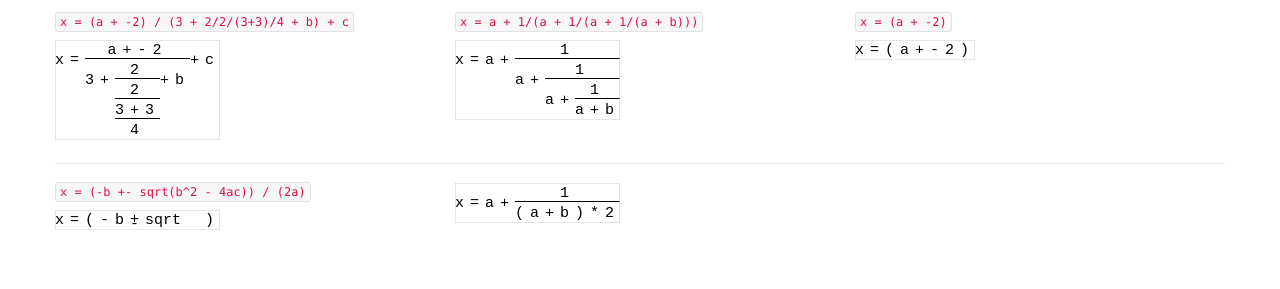
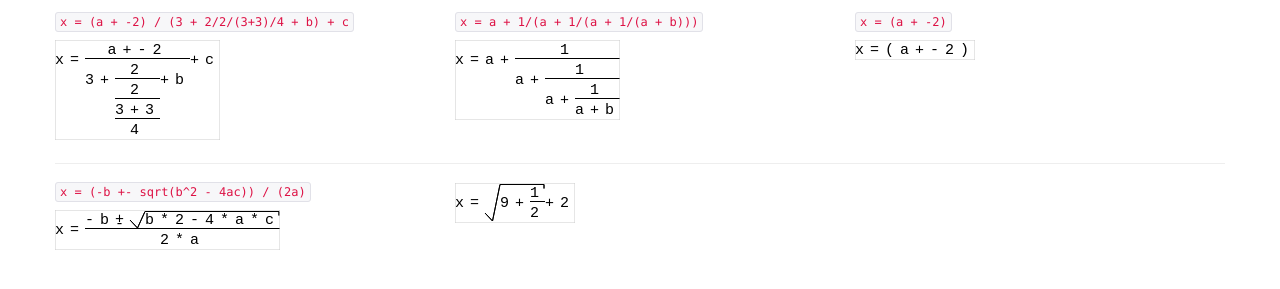
Before and after one commit to alaingilbert/math5, a plain HTML site: page index.html in a window 1280 px wide. Shown: the part 131-420 px from the top of the page. Drawn offline with Linux system fonts and the light colour scheme.

Commit message:
hacked sqrt

```diff
--- a/index.html
+++ b/index.html
@@ -57,10 +57,10 @@
 <div class="row">
    <div class="span4">
       <p><code>x = (-b +- sqrt(b^2 - 4ac)) / (2a)</code></p>
-      <div class="math">x = (-b +- sqrt(b^2 - 4ac)) / (2a)</div>
+      <div class="math">x = (-b +- sqrt(b*2 - 4*a*c)) / (2*a)</div>
    </div>
    <div class="span4">
-      <div class="math">x = a + 1/(a+b)*2</div>
+      <div class="math">x = sqrt(9 + 1/2) + 2</div>
    </div>
 </div>
 
--- a/math5.js
+++ b/math5.js
@@ -29,7 +29,12 @@ var Math5 = {};
 Math5.Lexer = function (text) {
    this.text = text;
    this.tokens = this.getTokens(this.text);
-   console.log('Tokens', this.tokens);
+   if (true) {
+      console.log('Tokens:');
+      for (var i=0; i<this.tokens.length; i++) {
+         console.log(this.tokens[i].type, this.tokens[i].value);
+      }
+   }
    this.idx = 0;
 };
 
@@ -42,7 +47,15 @@ Math5.Lexer.prototype.getTokens = function (text) {
    var token;
    var tokens = [];
    while (token = rgx.exec(text)) {
-      tokens.push(token[1]);
+      var obj = { value: token[1] };
+      if (!isNaN(token[1])) {
+         obj.type = 'Number';
+      } else if ('+-*/()^%=;,'.indexOf(token[1]) >= 0) {
+         obj.type = 'Operator';
+      } else {
+         obj.type = 'Identifier';
+      }
+      tokens.push(obj);
    }
    return tokens;
 };
@@ -51,13 +64,13 @@ Math5.Lexer.prototype.getTokens = function (text) {
 /**
  *
  */
-Math5.Lexer.prototype.peek = function () { return this.tokens[this.idx]; };
+Math5.Lexer.prototype.peek = function () { return this.tokens[this.idx] || {}; };
 
 
 /**
  *
  */
-Math5.Lexer.prototype.next = function () { return this.tokens[this.idx++]; };
+Math5.Lexer.prototype.next = function () { return this.tokens[this.idx++] || {}; };
 
 
 /**
@@ -210,6 +223,19 @@ Math5.drawTree = function (tree, x, y, p) {
       }
 
 
+   } else if (tree.hasOwnProperty('FunctionCall')) {
+      this.c.beginPath();
+      this.c.moveTo(x, y + (tree.height - 1) * this.lineHeight);
+      this.c.lineTo(x + this.fontSize/2, y + (tree.height - 1) * this.lineHeight + this.lineHeight/2 - 2);
+      this.c.lineTo(x + this.fontSize, y - this.lineHeight/2 +1.5);
+      this.c.lineTo(x + this.fontSize + tree.FunctionCall.args[0].width*this.fontSize-1, y - this.lineHeight/2 + 1.5);
+      this.c.lineTo(x + this.fontSize + tree.FunctionCall.args[0].width*this.fontSize-1, y - this.lineHeight/2 + 5.5);
+      this.c.stroke();
+
+      x += (1) * this.fontSize;
+      this.drawTree(tree.FunctionCall.args[0], x, y);
+
+
    } else {
       console.log('ERR', tree);
    }
@@ -235,7 +261,7 @@ Math5.parseAssignment = function () {
    expr = this.parseAdditive();
    if (expr) {
       token = this.lexer.peek();
-      if (token == '=') {
+      if (token.value == '=') {
          this.lexer.next();
          right = this.parseAssignment();
          width = expr.width + right.width + 1;
@@ -254,12 +280,12 @@ Math5.parseAdditive = function () {
    var token, left, right, width, height;
    left = this.parseMultiplicative();
    token = this.lexer.peek();
-   if (token == '+' || token == '-' || token == '+-') {
+   if (token.value == '+' || token.value == '-' || token.value == '+-') {
       token = this.lexer.next();
       right = this.parseAdditive();
       width = left.width + right.width + 1;
       height = Math.max(left.height, right.height);
-      return { Binary: { operator: token, left: left, right: right }, width: width, height: height };
+      return { Binary: { operator: token.value, left: left, right: right }, width: width, height: height };
    }
    return left;
 };
@@ -272,13 +298,13 @@ Math5.parseMultiplicative = function (p) {
    var token, left, right;
    left = this.parseUnary(p);
    token = this.lexer.peek();
-   if (token == '*' || token == '/') {
-      if (token != '/' && left.hasOwnProperty('Expression') && p) {
+   if (token.value == '*' || token.value == '/') {
+      if (token.value != '/' && left.hasOwnProperty('Expression') && p) {
          left.useless = false;
          left.width += 2;
       }
       token = this.lexer.next();
-      if (token == '/') {
+      if (token.value == '/') {
          if (left.hasOwnProperty('Expression') && !left.useless) {
             left.useless = true;
             left.width -= 2;
@@ -288,14 +314,14 @@ Math5.parseMultiplicative = function (p) {
          right = this.parseMultiplicative();
       }
       var width, height;
-      if (token == '*') {
+      if (token.value == '*') {
          width = left.width + right.width + 1;
          height = Math.max(left.height, right.height);
       } else {
          width = Math.max(left.width, right.width);
          height = Math.max(left.height, right.height) + 1;
       }
-      return { Binary: { operator: token, left: left, right: right }, width: width, height: height };
+      return { Binary: { operator: token.value, left: left, right: right }, width: width, height: height };
    }
    return left;
 };
@@ -307,10 +333,10 @@ Math5.parseMultiplicative = function (p) {
 Math5.parseUnary = function (p) {
    var token, expr;
    token = this.lexer.peek();
-   if (token == '-' || token == '+') {
+   if (token.value == '-' || token.value == '+') {
       token = this.lexer.next();
       expr = this.parseUnary();
-      return { Unary: { operator: token, expression: expr }, width: expr.width + 1, height: expr.height };
+      return { Unary: { operator: token.value, expression: expr }, width: expr.width + 1, height: expr.height };
    }
    return this.parsePrimary(p);
 };
@@ -322,20 +348,80 @@ Math5.parseUnary = function (p) {
 Math5.parsePrimary = function (p) {
    var token, expr;
    token = this.lexer.peek();
-   if (!isNaN(parseInt(token))) {
+
+   if (token.type == 'Identifier') {
+      token = this.lexer.next();
+      if (this.lexer.peek().value == '(') {
+         return this.parseFunctionCall(token.value);
+      } else {
+         return { Identifier: token.value, width: token.value.length, height: 1 };
+      }
+   }
+
+   if (token.type == 'Number') {
       this.lexer.next();
-      return { Number: token, width: token.length, height: 1 };
-   } else if (typeof token == 'string') {
+      return { Number: token.value, width: token.value.length, height: 1 };
+   }
+
+   if (token.value == '(') {
       this.lexer.next();
-      if (token == '(') {
-         expr = this.parseAssignment();
-         token = this.lexer.next();
-         if (token != ')') { console.log('ERROR'); }
-         return { Expression: expr, width: expr.width + (p ? 0 : 2), height: expr.height, useless: (p ? true : false) };
-      }
-      return { Identifier: token, width: token.length, height: 1 };
+      expr = this.parseAssignment();
+      token = this.lexer.next();
+      if (token.value != ')') { console.log('ERROR'); }
+      return { Expression: expr, width: expr.width + (p ? 0 : 2), height: expr.height, useless: (p ? true : false) };
    }
    return { Weird: token };
+};
+
+
+/**
+ *
+ */
+Math5.parseArgumentList = function () {
+   var token, expr, args = [];
+
+   while (true) {
+      expr = this.parseAssignment();
+      if (typeof expr === 'undefined') { break; }
+      args.push(expr);
+      token = this.lexer.peek();
+      if (token.value != ',') { break; }
+      this.lexer.next();
+   }
+   return args;
+};
+
+
+/**
+ *
+ */
+Math5.parseFunctionCall = function (name) {
+   var token, args = [], width, height;
+
+   token = this.lexer.next();
+   if (token.value != '(') { console.log('ERROR1'); }
+
+   token = this.lexer.peek();
+   if (token.value != ')') {
+      args = this.parseArgumentList();
+   }
+   token = this.lexer.next();
+   if (token.value != ')') { console.log('ERROR2'); }
+
+   width = name.length + args[0].width + 2;
+
+   if (name == 'sqrt') {
+      width = 1 + args[0].width;
+   }
+
+   height = 0;
+   for (var i=0; i<args.length; i++) {
+      if (args[i].height > height) {
+         height = args[i].height;
+      }
+   }
+
+   return { FunctionCall: { name: name, args: args }, width: width, height: height };
 };
 
 
```
